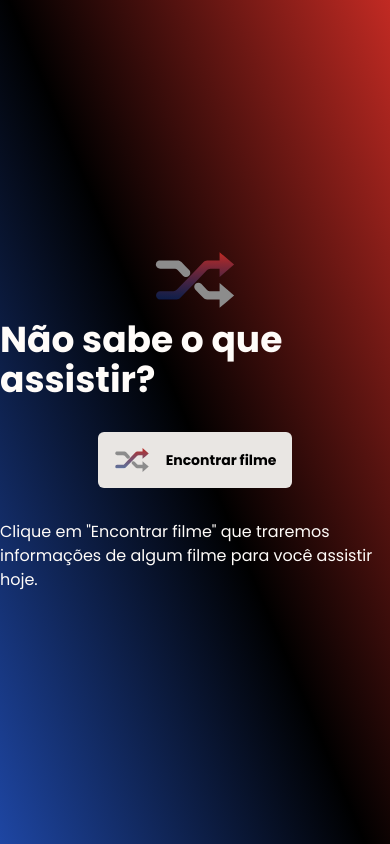
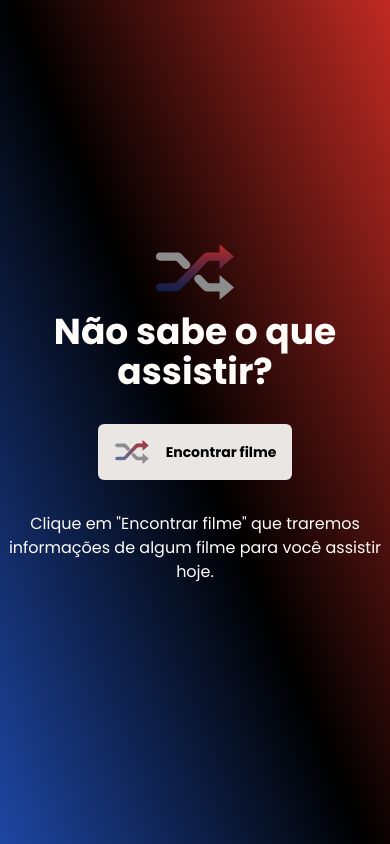
Before and after one commit to WeslleySOR/rocketflix, a React (Vite) app: page / in a window 390 px wide. Built offline with nearby package versions, Linux system fonts and the light colour scheme.

Commit message:
feat: mobile layout done

```diff
--- a/src/pages/Home.tsx
+++ b/src/pages/Home.tsx
@@ -53,7 +53,7 @@ export function Home() {
       });
   };
   return (
-    <main className="h-screen flex flex-col items-center justify-center gap-8">
+    <main className="min-h-screen flex flex-col items-center justify-center gap-8 pt-12 pb-16">
       <div className="flex flex-col w-fit items-center gap-3">
         <div className="w-20 h-14">
           <img
@@ -62,12 +62,12 @@ export function Home() {
             alt="Icone de sortear"
           />
         </div>
-        <h1 className="text-[#FFFCF9] text-4xl font-bold">
+        <h1 className="text-center text-[#FFFCF9] text-4xl font-bold lg:text-start">
           Não sabe o que assistir?
         </h1>
       </div>
       {Object.keys(actualMovie).length !== 0 && (
-        <div className="flex gap-9 min-w-max max-w-lg h-96 overflow-hidden">
+        <div className="flex flex-col gap-9 lg:flex-row lg:min-w-max lg:max-w-lg lg:h-96 lg:overflow-hidden">
           <div className="w-auto h-96">
             <img
               className="h-full w-full"
@@ -78,8 +78,8 @@ export function Home() {
             />
           </div>
           <div className="flex flex-col gap-5 max-w-xs">
-            <h2 className="text-xl font-semibold text-[#FFFCF9]">{actualMovie.title}</h2>
-            <span className="text-[#FFFCF9] text-base font-normal overflow-y-auto">{actualMovie.overview !== "" ? actualMovie.overview : "Esse filme não tem uma descrição pré definida!"}</span>
+            <h2 className="text-xl text-center font-semibold text-[#FFFCF9] lg:text-start">{actualMovie.title}</h2>
+            <span className="text-center px-4 text-[#FFFCF9] text-base font-normal overflow-y-auto lg:text-start lg:px-0">{actualMovie.overview !== "" ? actualMovie.overview : "Esse filme não tem uma descrição pré definida!"}</span>
           </div>
         </div>
       )}
@@ -96,7 +96,7 @@ export function Home() {
         </div>
         <span className="text-[#000] text-sm font-bold">Encontrar filme</span>
       </button>
-      <span className="text-[#FFFCF9] text-base font-normal">
+      <span className="text-center text-[#FFFCF9] text-base font-normal lg:text-start">
         Clique em "Encontrar filme" que traremos informações de algum filme para
         você assistir hoje.
       </span>
```
